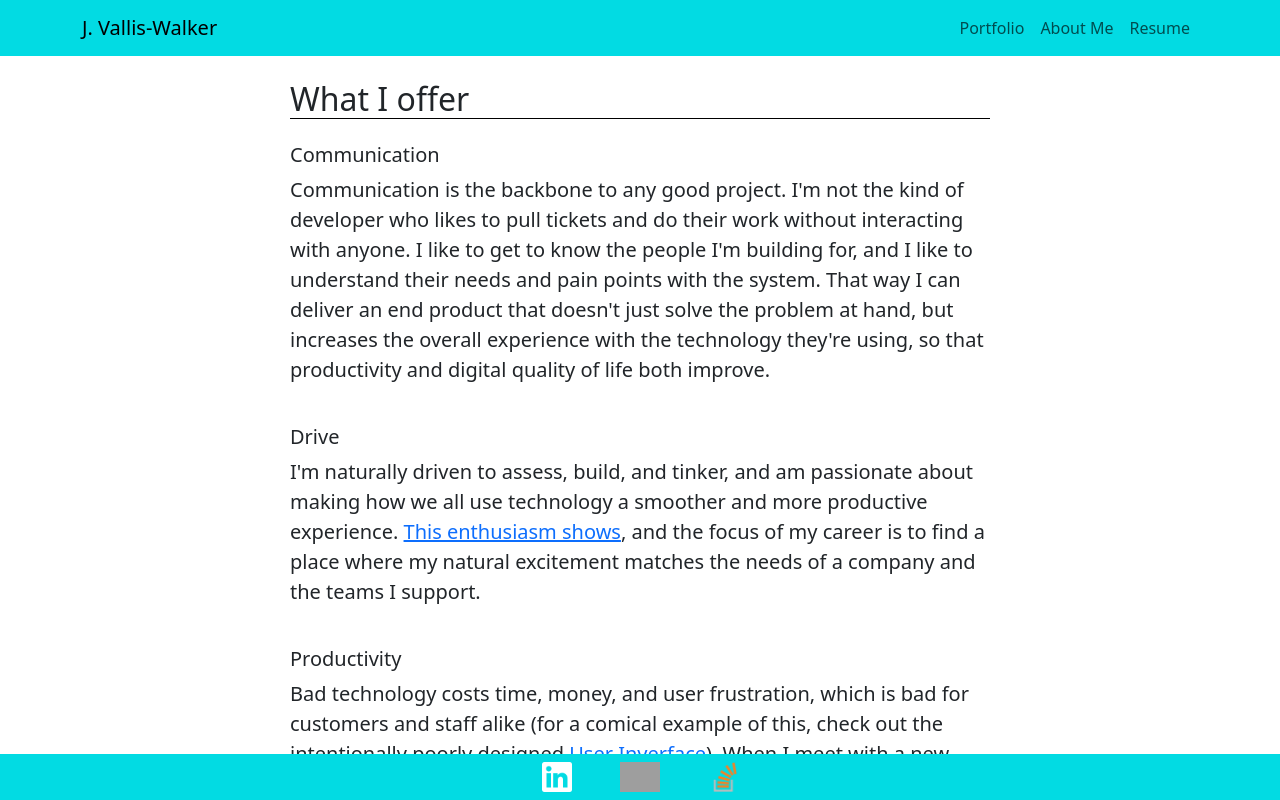
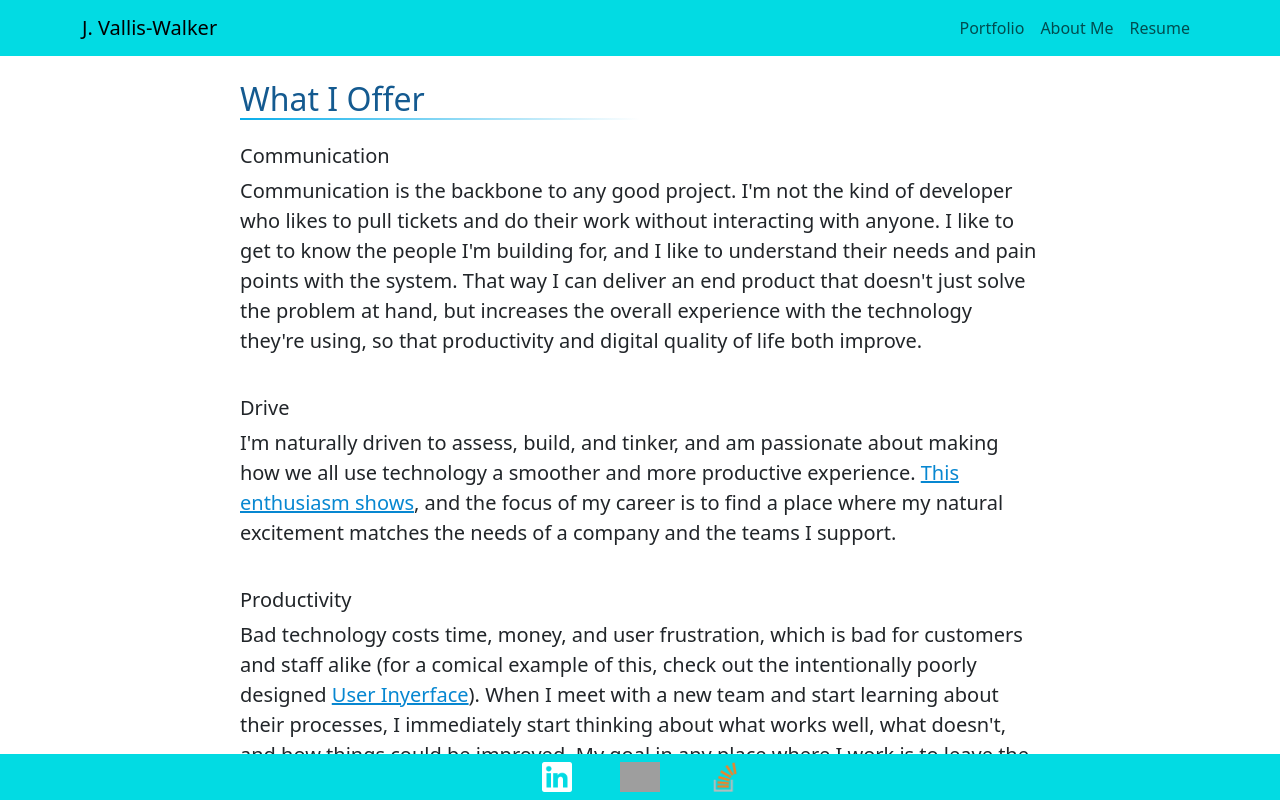
Before and after one commit to jvalliswalker/Portfolio, a React (Vite) app: page /about in a window 1280 px wide. Shown: the top 800 px of the page. Built offline with nearby package versions, Linux system fonts and the light colour scheme; grey boxes are pictures that could not be loaded.

Commit message:
update header styling, work on uniform page centering

```diff
--- a/src/App.jsx
+++ b/src/App.jsx
@@ -4,6 +4,7 @@ import Footer from "./components/Footer.jsx";
 import { useMediaQuery } from "react-responsive";
 import "bootstrap/dist/css/bootstrap.min.css";
 import StyleHandler from "./utils/styleHandler.js";
+import "./styles/index.css";
 
 function App() {
   const isMobile = useMediaQuery({ query: "(max-width: 500px)" });
@@ -12,9 +13,11 @@ function App() {
   const styleHandler = new StyleHandler(isMobile, isTablet, isDesktop);
 
   return (
-    <div>
+    <div className="d-flex justify-content-center">
       <Header linkStyling={styleHandler.headerLinkStyling} />
-      <Outlet context={[styleHandler]} />
+      <div className="outlet-wrapper">
+        <Outlet context={[styleHandler]} />
+      </div>
       <Footer styleHandler={styleHandler} />
     </div>
   );
--- a/src/pages/About/About.jsx
+++ b/src/pages/About/About.jsx
@@ -9,9 +9,9 @@ function About() {
 
   return (
     <div>
-      <div className="container d-flex flex-column align-items-center">
+      <div>
         <div className={style.textStyling}>
-          <h2 className="">What I offer</h2>
+          <h2 className={styleHandler.underlinedHeader}>What I Offer</h2>
           <h5>Communication</h5>
           <p>
             Communication is the backbone to any good project. I'm not the kind
@@ -31,6 +31,7 @@ function About() {
             <a
               href="https://www.linkedin.com/in/jamil-vallis-walker-43706a60/details/recommendations/?detailScreenTabIndex=0"
               target="_blank"
+              className="paragraph-hyperlink"
             >
               This enthusiasm shows
             </a>
@@ -42,7 +43,11 @@ function About() {
             Bad technology costs time, money, and user frustration, which is bad
             for customers and staff alike (for a comical example of this, check
             out the intentionally poorly designed{" "}
-            <a href="https://userinyerface.com/" target="_blank">
+            <a
+              href="https://userinyerface.com/"
+              target="_blank"
+              className="paragraph-hyperlink"
+            >
               User Inyerface
             </a>
             ). When I meet with a new team and start learning about their
@@ -53,7 +58,7 @@ function About() {
           </p>
         </div>
         <div className={style.textStyling}>
-          <h2>My Story</h2>
+          <h2 className={styleHandler.underlinedHeader}>My Story</h2>
           <p>
             I first realized I was interested in technology when working at my
             first job out of college. The company was using an excel sheet to
--- a/src/pages/About/about.css
+++ b/src/pages/About/about.css
@@ -1,12 +1,4 @@
-.about-text-desktop {
-  max-width: 700px;
-}
-
-h2 {
-  margin-bottom: 3vh;
-  border-bottom: 1px solid black;
-}
-
+/* Tags */
 p {
   margin-bottom: 5vh;
 }
--- a/src/styles/index.css
+++ b/src/styles/index.css
@@ -1,6 +1,12 @@
 :root {
   --primary: #02dbe3;
   --secondary: #00fdf9;
+}
+
+/* Classes */
+
+.paragraph-hyperlink {
+  color: #0787d1 !important;
 }
 
 .customHeader {
@@ -14,6 +20,29 @@
 .secondary-color-theme {
   background-color: var(--secondary) !important;
   color: black;
+}
+
+.underlined-header {
+  color: #145a90;
+
+  margin-bottom: 3vh;
+  border: solid;
+  border-width: 2px;
+  border-image-slice: 1;
+  border-left: 0;
+  border-right: 0;
+  border-top: 0;
+  border-image-source: linear-gradient(to right, #07adea, #ffffff00, #ffffff00);
+}
+
+.underlined-header-mobile {
+  border-image-source: linear-gradient(to right, #07adea, #ffffff00);
+}
+
+.outlet-wrapper {
+  margin-top: 10vh;
+  max-width: 800px;
+  margin-bottom: 10vh;
 }
 
 .customFooter {
--- a/src/utils/styleHandler.js
+++ b/src/utils/styleHandler.js
@@ -40,6 +40,14 @@ class StyleHandler {
       this.isDesktop
     );
   }
+
+  get underlinedHeader() {
+    if (this.isMobile) {
+      return "underlined-header underlined-header-mobile";
+    } else {
+      return "underlined-header";
+    }
+  }
 }
 
 class LandingStyleHandler {
@@ -77,7 +85,7 @@ class LandingStyleHandler {
     if (this.isMobile) {
       return "fs-5";
     } else {
-      return "fs-5 about-text-desktop";
+      return "fs-5";
     }
   }
 }
```
